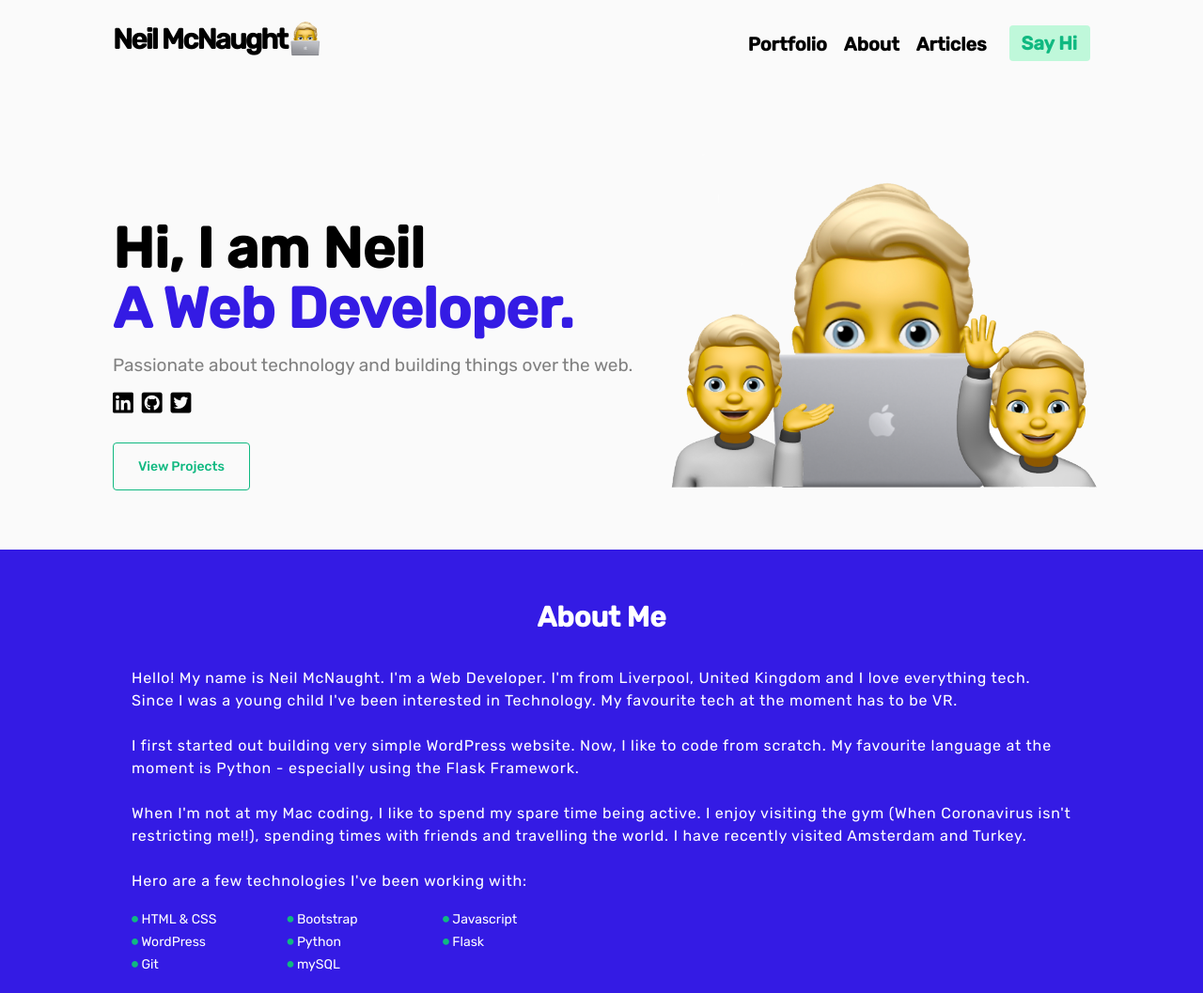
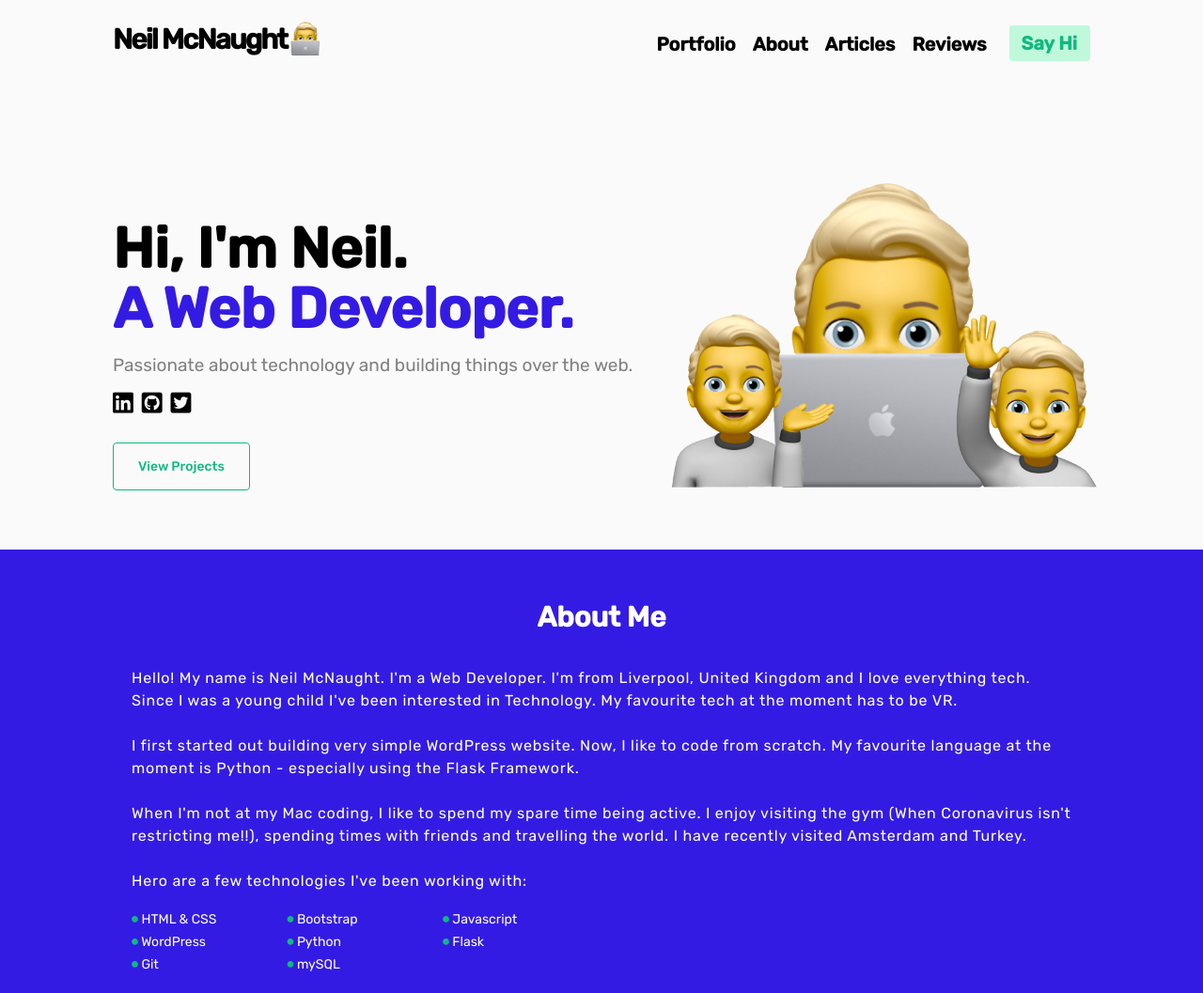
Before and after one commit to MrNaughtZero/Portfolio-Three, a plain HTML site: page index.html in a window 1280 px wide. Shown: the top 1057 px of the page at 94% size. Drawn offline with Linux system fonts and the light colour scheme.

Commit message:
reviews added to nav

```diff
--- a/index.html
+++ b/index.html
@@ -8,10 +8,12 @@
 </head>
 <body>
     <nav>
-        <div class="nav-branding">
-            <h2>Neil McNaught</h2>
-            <img src="assets/img/logo-img.jpeg" width="40" height="40" id="nav-branding-logo">
-        </div>
+        <a href="index.html">
+            <div class="nav-branding">
+                <h2>Neil McNaught</h2>
+                <img src="assets/img/logo-img.jpeg" width="40" height="40" id="nav-branding-logo">
+            </div>
+        </a>
         <div class="nav-links">
             <ul>
                 <a href="portfolio.html">
@@ -27,6 +29,11 @@
                 <a href="#articles">
                     <li>
                         Articles
+                    </li>
+                </a>
+                <a href="#reviews">
+                    <li>
+                        Reviews
                     </li>
                 </a>
                 <a href="mailto:neil.naught@icloud.com">
@@ -71,6 +78,12 @@
                             <span>Articles</span>
                         </li>
                     </a>
+                    <a href="#reviews">
+                        <li>
+                            <i class="far fa-star"></i>
+                            <span>Reviews</span>
+                        </li>
+                    </a>
                     <a href="mailto:neil.naught@icloud.com">
                         <li class="say-hi">
                             Say Hi
@@ -85,7 +98,7 @@
         <section class="hero">
             <div class="hero-flex">
                 <div class="hero-left">
-                    <h1>Hi, I am Neil <br> <span id="web-developer-text">A Web Developer.</span></h1>
+                    <h1>Hi, I'm Neil. <br> <span id="web-developer-text">A Web Developer.</span></h1>
                     <p class="passionate-text">Passionate about technology and building things over the web.</p>
                     <div class="hero-social-icons">
                         <a href="https://www.linkedin.com/in/neil-mcnaught-33b5b4202/" target="_blank">
@@ -209,7 +222,7 @@
             </div>
         </section>
 
-        <section class="reviews">
+        <section class="reviews" id="reviews">
             <h2>What My Clients Say</h2>
             <div class="reviews-flex">
                 <div class="review-block">
```
